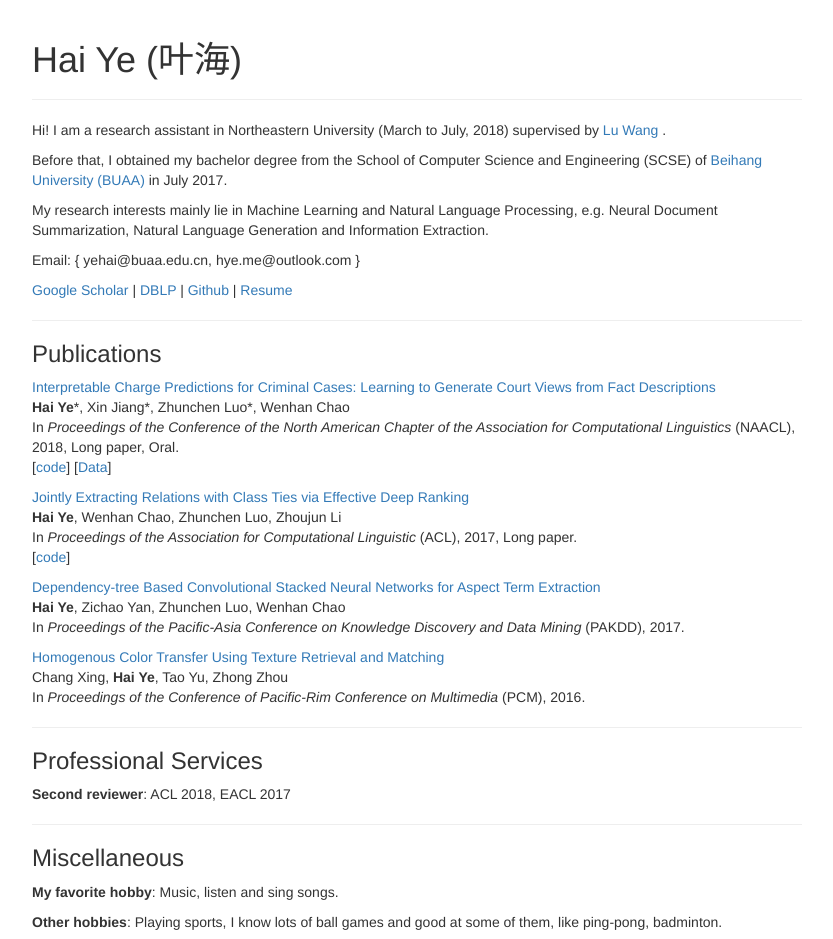
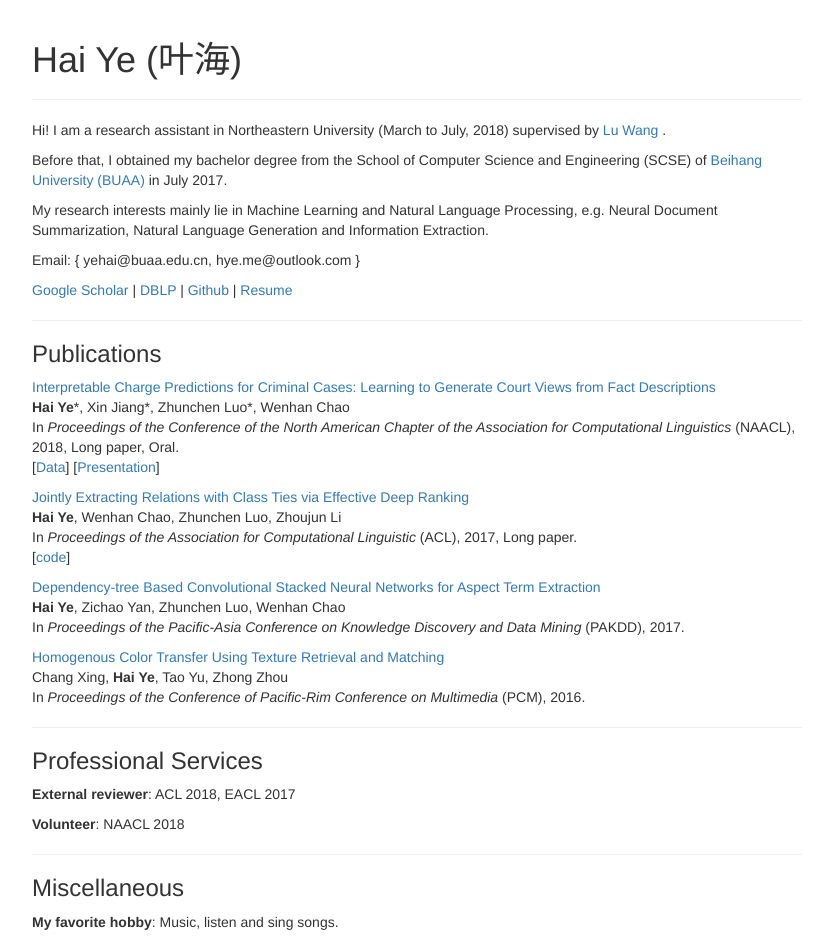
Before and after one commit to yehaibuaa/yehaibuaa.github.io, a plain HTML site: page index.html in a window 1280 px wide. Shown: the top 939 px of the page, without its empty margins (223-1056 px from the left). Drawn offline with Linux system fonts and the light colour scheme.

Commit message:
index.html

```diff
--- a/index.html
+++ b/index.html
@@ -54,7 +54,7 @@
         <a href = "papers/naacl2018.pdf" >Interpretable Charge Predictions for Criminal Cases: Learning to Generate Court Views from Fact Descriptions</a><br/>
         <b>Hai Ye</b>*, Xin Jiang*, Zhunchen Luo*, Wenhan Chao<br/>
         In <span style="font-style: italic;">Proceedings of the Conference of the North American Chapter of the Association for Computational Linguistics</span> (NAACL), 2018, Long paper, Oral. <br/>
-        [<a href = "https://github.com/oceanypt/Court-View-Gen/Data">code</a>] [<a href = "https://github.com/oceanypt/Court-View-Gen/code/">Data</a>]
+        [<a href = "https://github.com/oceanypt/Court-View-Gen">Data</a>] [<a href = "papers/court-view-generation-ppt.pdf">Presentation</a>]
         </p>
 
       <p>
@@ -78,7 +78,10 @@
       <hr style = "clear:both"/>
       <h3>Professional Services </h3>
       <p>
-        <b>Second reviewer</b>: ACL 2018, EACL 2017
+        <b>External reviewer</b>: ACL 2018, EACL 2017
+      </p>
+      <p>
+        <b>Volunteer</b>: NAACL 2018
       </p>
 
 
```
